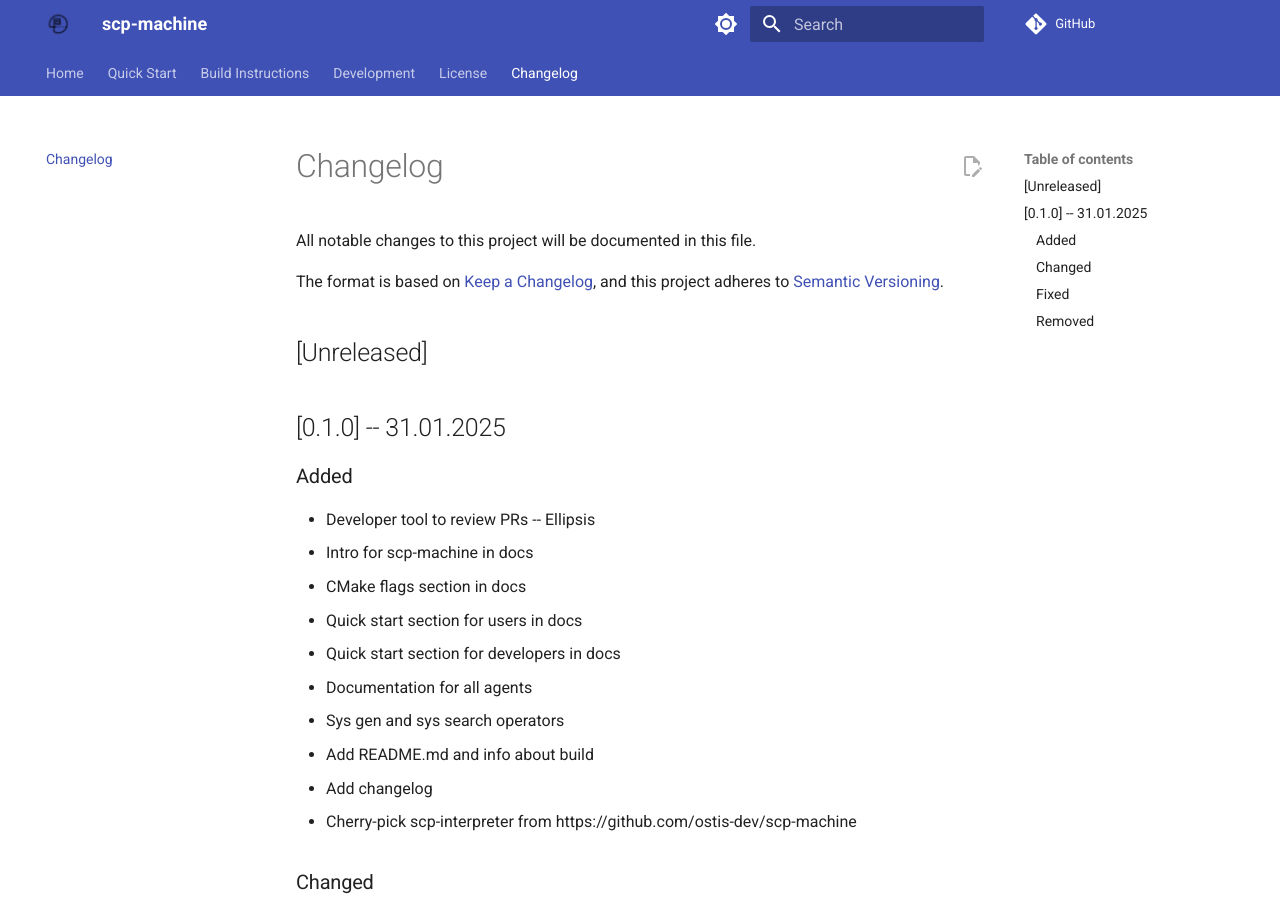
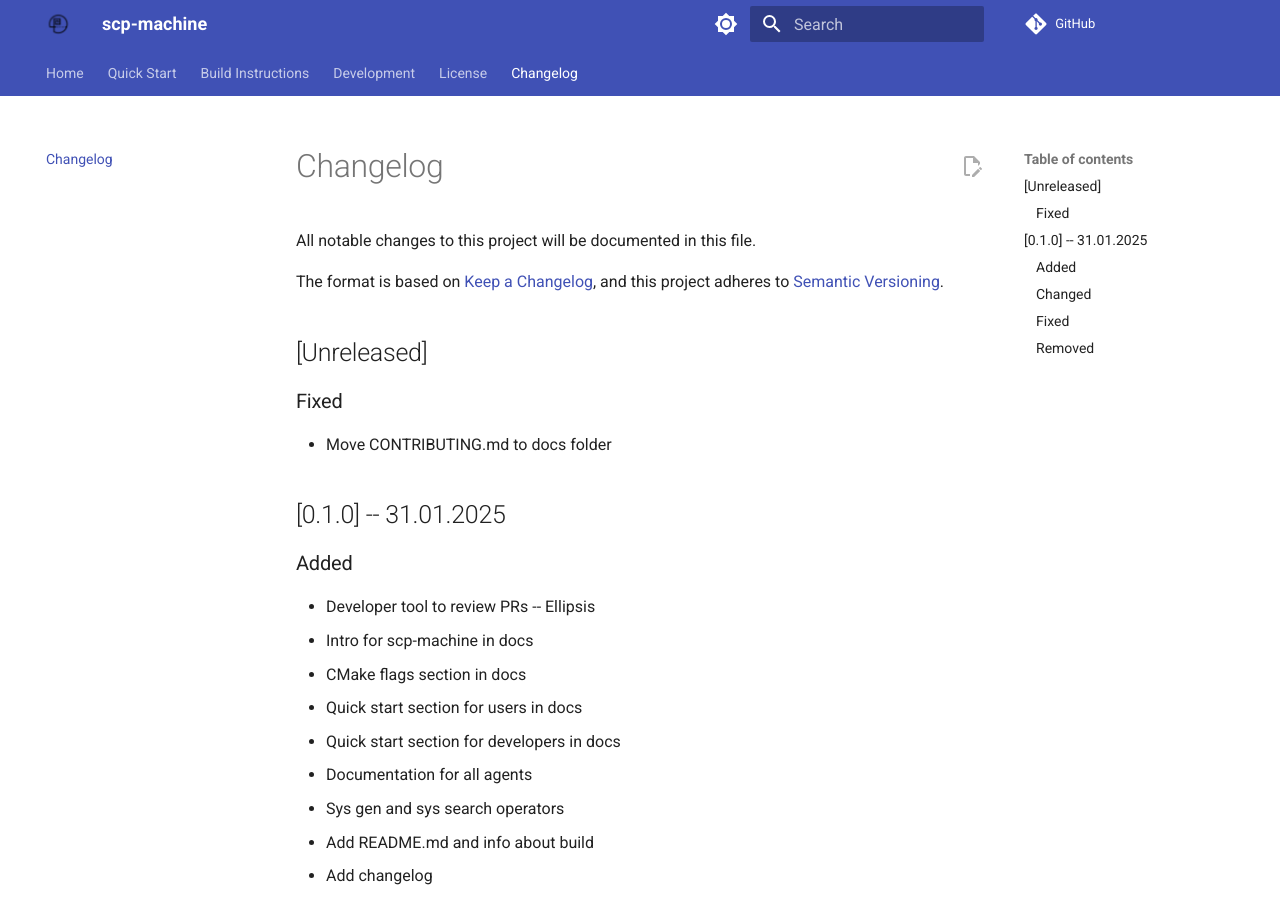
Before and after one commit to ostis-ai/scp-machine, an MkDocs documentation site: the page built from docs/changelog.md, in a window 1280 px wide and 900 px high. Built offline with MkDocs 1.6.1 and Material for MkDocs 9.7.7, drawn with Linux system fonts in a browser that asks for light colours; comment, search, counter and statistics services are not loaded.

Commit message:
[docs] Apply changes

```diff
--- a/docs/changelog.md
+++ b/docs/changelog.md
@@ -5,6 +5,10 @@ The format is based on [Keep a Changelog](https://keepachangelog.com/en/1.0.0/),
 and this project adheres to [Semantic Versioning](https://semver.org/spec/v2.0.0.html).
 
 ## [Unreleased]
+
+### Fixed
+
+- Move CONTRIBUTING.md to docs folder
 
 ## [0.1.0] -- 31.01.2025
 
```
